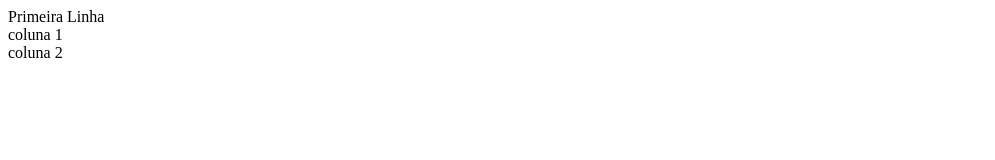
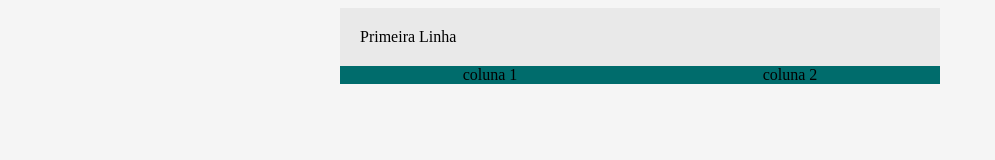
Before and after one commit to Kauan-Berti/bootcamp-devjr-modulo2, a plain HTML site: page index.html in a window 1280 px wide. Shown: the whole page, without its empty margins (0-995 px from the left). Drawn offline with Linux system fonts and the light colour scheme.

Commit message:
closes #2 - paleta de cores, display flex

```diff
--- a/index.html
+++ b/index.html
@@ -1,23 +1,50 @@
 <!DOCTYPE html>
 <html lang="en">
+
 <head>
     <meta charset="UTF-8">
     <meta name="viewport" content="width=device-width, initial-scale=1.0">
     <title>BootCamp DevJr - Sistema de Assinaturas</title>
+    <style>
+        body {
+            background-color: #F5F5F5;
+        }
+
+        .container {
+            background-color: #E9E9E9;
+            margin: auto;
+
+            width: 600px;
+        }
+
+        .header {
+            padding: 20px;
+        }
+
+        .flex-container {
+            display: flex;
+            background-color: #006C6C;
+            justify-content: space-around;
+        }
+    </style>
 </head>
+
 <body>
-    <div>
-        <div>
+    <div class="container">
+        <div class="header">
             Primeira Linha
         </div>
-        <div>
-            coluna 1
+        <div class="flex-container">
+            <div>
+                coluna 1
 
-        </div>
-        <div>
-            coluna 2
+            </div>
+            <div>
+                coluna 2
 
+            </div>
         </div>
     </div>
 </body>
+
 </html>
```
